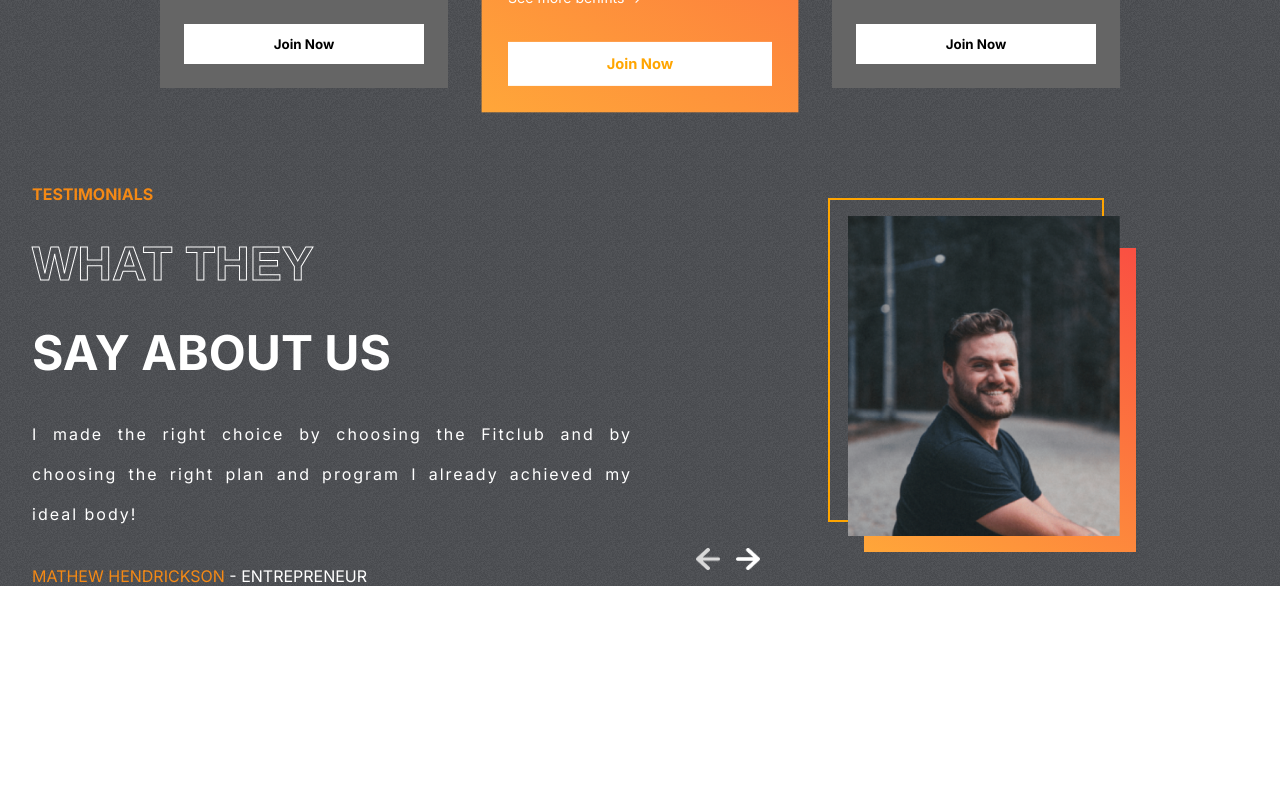
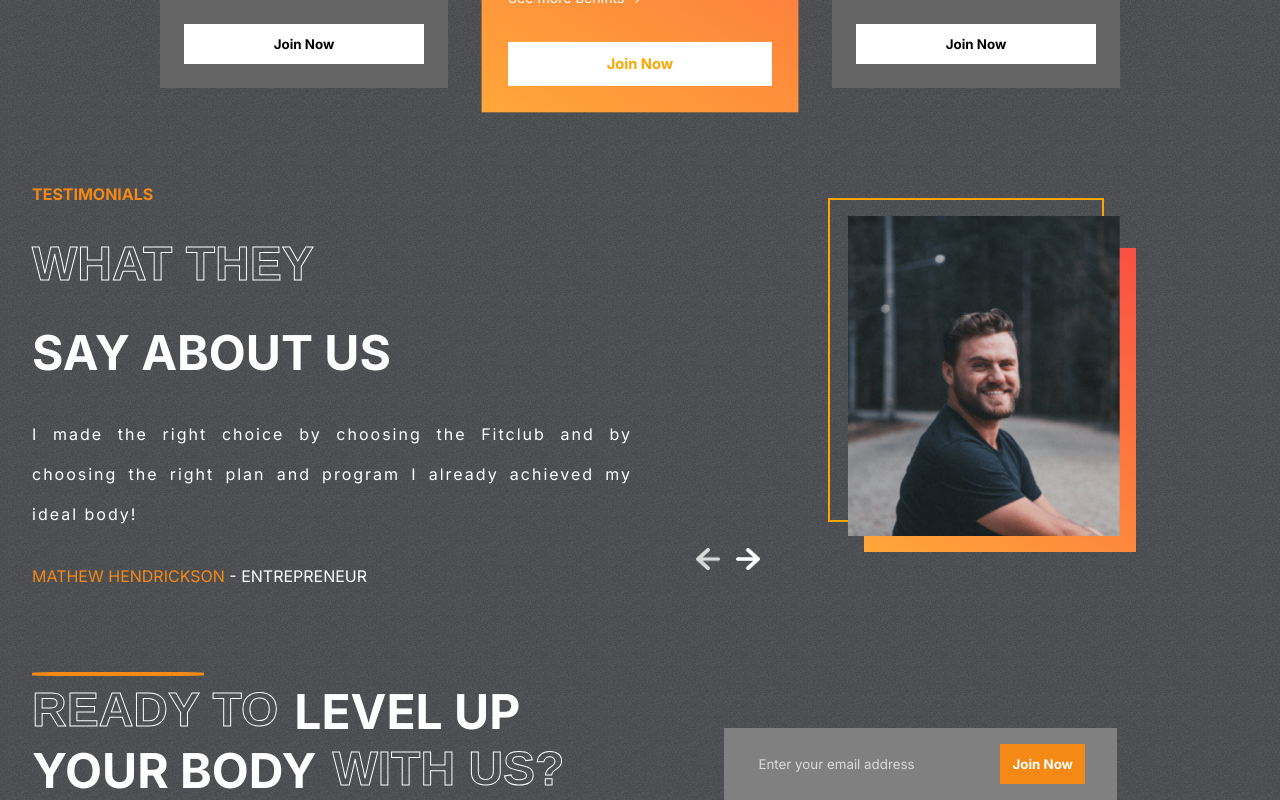
Before and after one commit to asad-amjad/GymApp-React, a React (Create React App) app: page / in a window 1280 px wide. Shown: the part 2344-3144 px from the top of the page. Before the commit the page ends 2930 px from the top, so only its background shows below. Built offline with nearby package versions, Linux system fonts and the light colour scheme.

Commit message:
join section

```diff
--- a/src/App.js
+++ b/src/App.js
@@ -1,5 +1,6 @@
 import "./App.css";
 import Hero from "./components/Hero/Hero";
+import Join from "./components/Join/Join";
 import Plans from "./components/Plans/Plans";
 import Programs from "./components/Programs/Programs";
 import Reasons from "./components/Reasons/Reasons";
@@ -12,6 +13,7 @@
       <Reasons />
       <Plans />
       <Testmonials />
+      <Join />
     </div>
   );
 }
--- /dev/null
+++ b/src/components/Join/Join.css
@@ -0,0 +1,55 @@
+.Join {
+  display: flex;
+  gap: 10rem;
+  padding: 0 2rem;
+}
+
+.left-j {
+  color: white;
+  font-size: 3rem;
+  font-weight: bold;
+  text-transform: uppercase;
+  position: relative;
+}
+
+.left-j > hr {
+  position: absolute;
+  width: 10.5rem;
+  border: 2px solid var(--orange);
+  border-radius: 20%;
+  margin: -10px 0;
+}
+
+.left-j > div {
+  display: flex;
+  gap: 1rem;
+}
+
+.right-j {
+  display: flex;
+  justify-content: center;
+  align-items: flex-end;
+}
+
+.email-container {
+  display: flex;
+  gap: 3rem;
+  background-color: gray;
+  padding: 1rem 2rem;
+}
+
+.email-container > input {
+  background-color: transparent;
+  border: none;
+  outline: none;
+  color: var(--lightgray);
+}
+
+::placeholder {
+  color: var(--lightgray);
+}
+
+.btn-j {
+  background-color: var(--orange);
+  color: white;
+}
--- /dev/null
+++ b/src/components/Join/Join.jsx
@@ -0,0 +1,35 @@
+import { useRef } from "react";
+// import emailjs from "@emailjs/browser";
+import "./Join.css";
+
+// @TODO Emailjs integration
+const Join = () => {
+  const form = useRef();
+  return (
+    <div className="Join" id="join-us">
+      <div className="left-j">
+        <hr />
+        <div>
+          <span className="stroke-text">ready to</span>
+          <span> level up</span>
+        </div>
+
+        <div>
+          <span>your body</span>
+          <span className="stroke-text"> with us?</span>
+        </div>
+      </div>
+      <div className="right-j">
+        <form ref={form} action="" className="email-container">
+          <input
+            type="email"
+            name="user_email"
+            placeholder="Enter your email address"
+          />
+          <button className="btn btn-j">Join Now</button>
+        </form>
+      </div>
+    </div>
+  );
+};
+export default Join;
```
